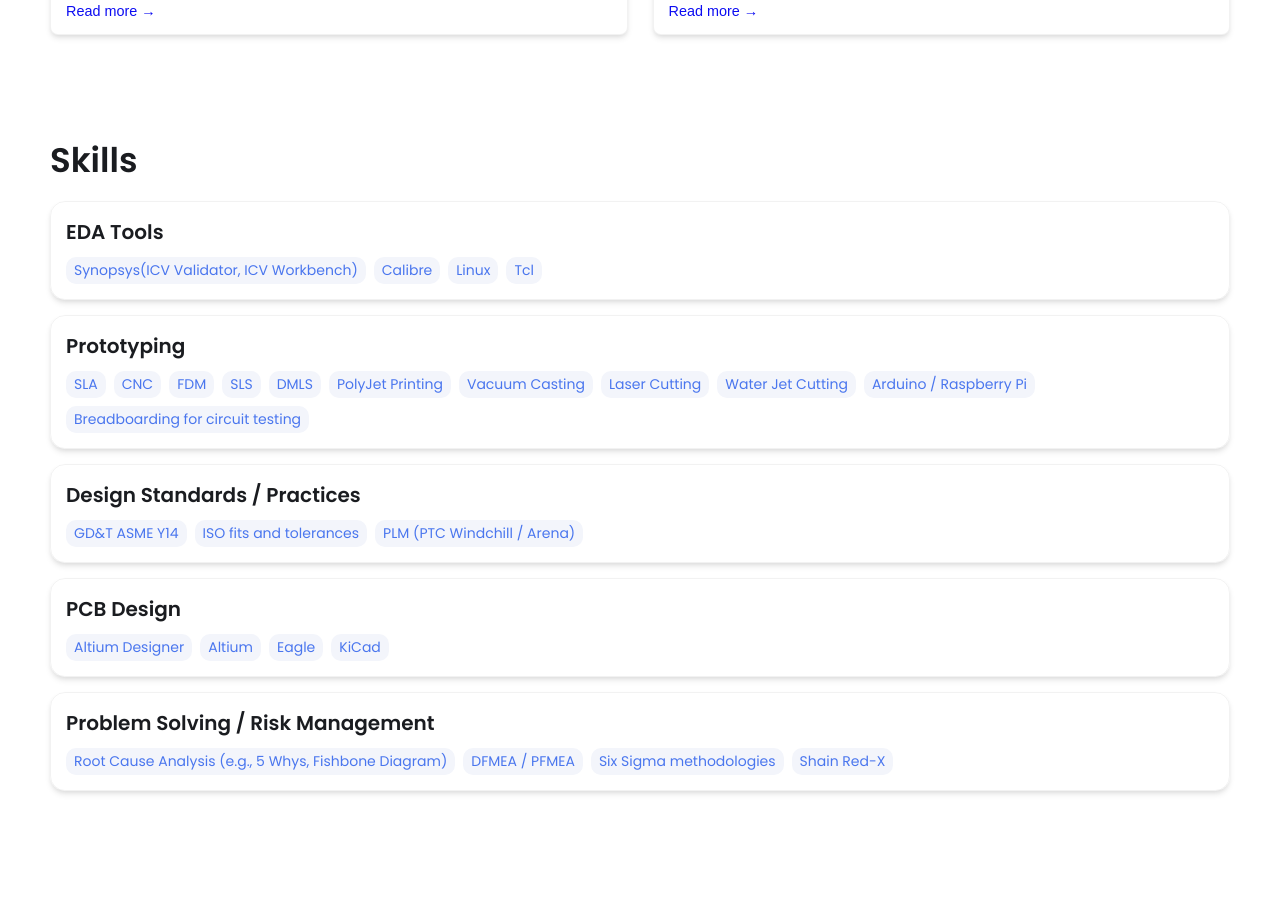
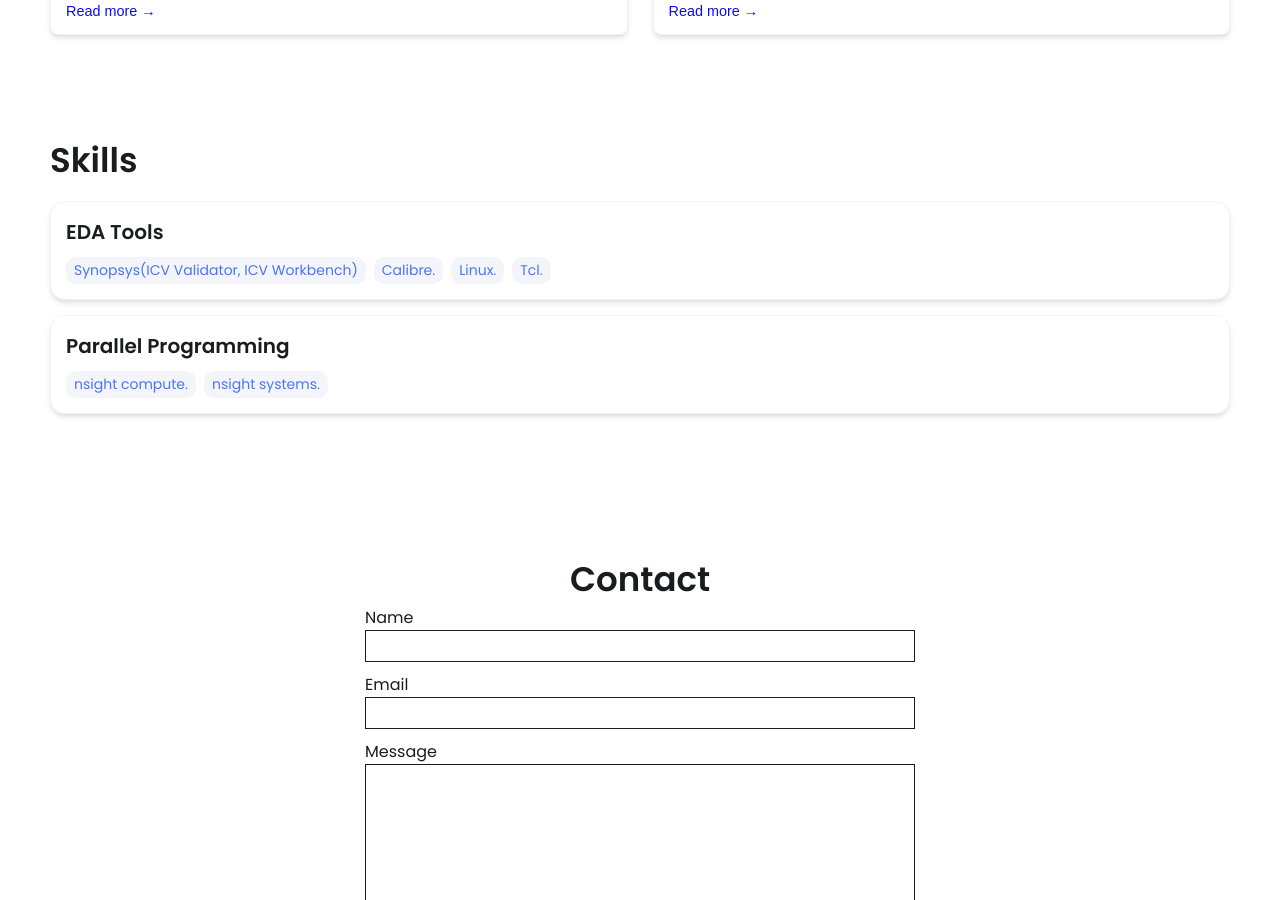
Before and after one commit to chukwuk/chukwuk.github.io, a Jekyll site: the page built from index.html, in a window 1280 px wide and 900 px high, scrolled down 1491 px. Built offline with Jekyll 4.4.1, drawn with Linux system fonts in a browser that asks for light colours.

Commit message:
Updated skills

```diff
--- a/_config.yml
+++ b/_config.yml
@@ -48,40 +48,15 @@ skills:
   - category: EDA Tools
     tools:
     - Synopsys(ICV Validator, ICV Workbench)
-    - Calibre
-    - Linux
-    - Tcl
-  - category: Prototyping
+    - Calibre.
+    - Linux.
+    - Tcl.
+  - category: Parallel Programming
+    Programming language:
+    - CUDA.
     tools:
-    - SLA
-    - CNC
-    - FDM
-    - SLS
-    - DMLS
-    - PolyJet Printing
-    - Vacuum Casting
-    - Laser Cutting
-    - Water Jet Cutting
-    - Arduino / Raspberry Pi
-    - Breadboarding for circuit testing
-  - category: Design Standards / Practices
-    tools:
-    - GD&T ASME Y14
-    - ISO fits and tolerances
-    - PLM (PTC Windchill / Arena)
-  - category: PCB Design
-    tools:
-    - Altium Designer
-    - Altium
-    - Eagle
-    - KiCad
-  - category: Problem Solving / Risk Management
-    tools:
-    - Root Cause Analysis (e.g., 5 Whys, Fishbone Diagram)
-    - DFMEA / PFMEA
-    - Six Sigma methodologies
-    - Shain Red-X
-
+    - nsight compute.
+    - nsight systems.
 
 # Contact Form Setup. Setup an account and copy over the key. When someone fills out the form, it will be received in your email.
 formspree-key:   https://formspree.io/f/{8-digit key}
```
